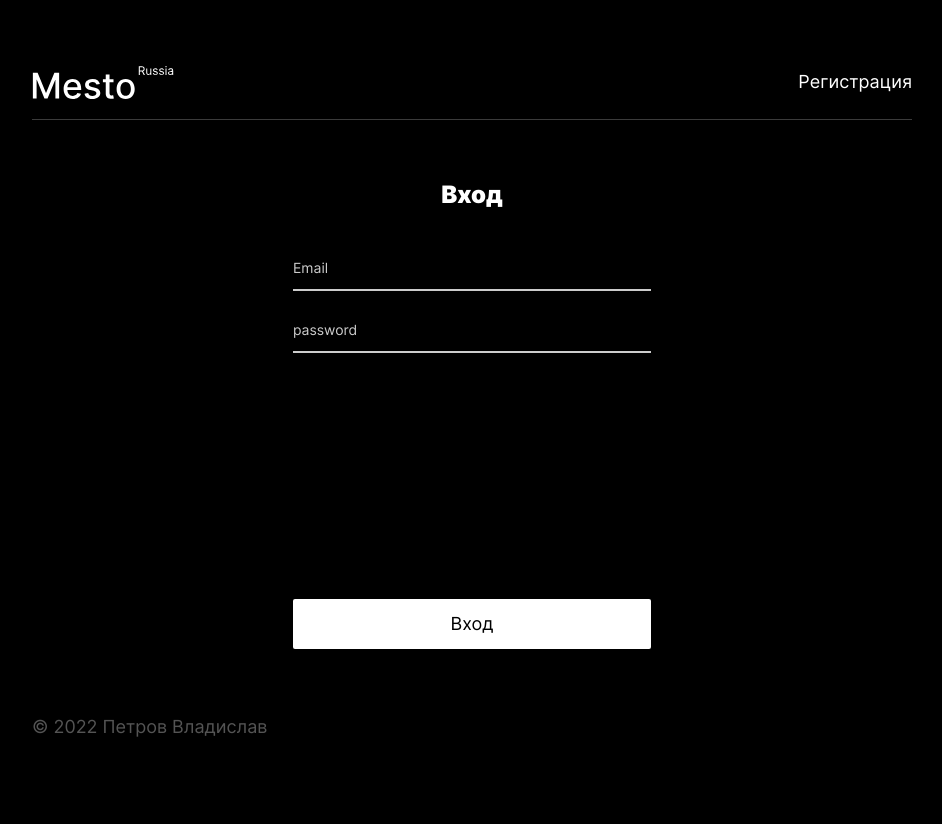
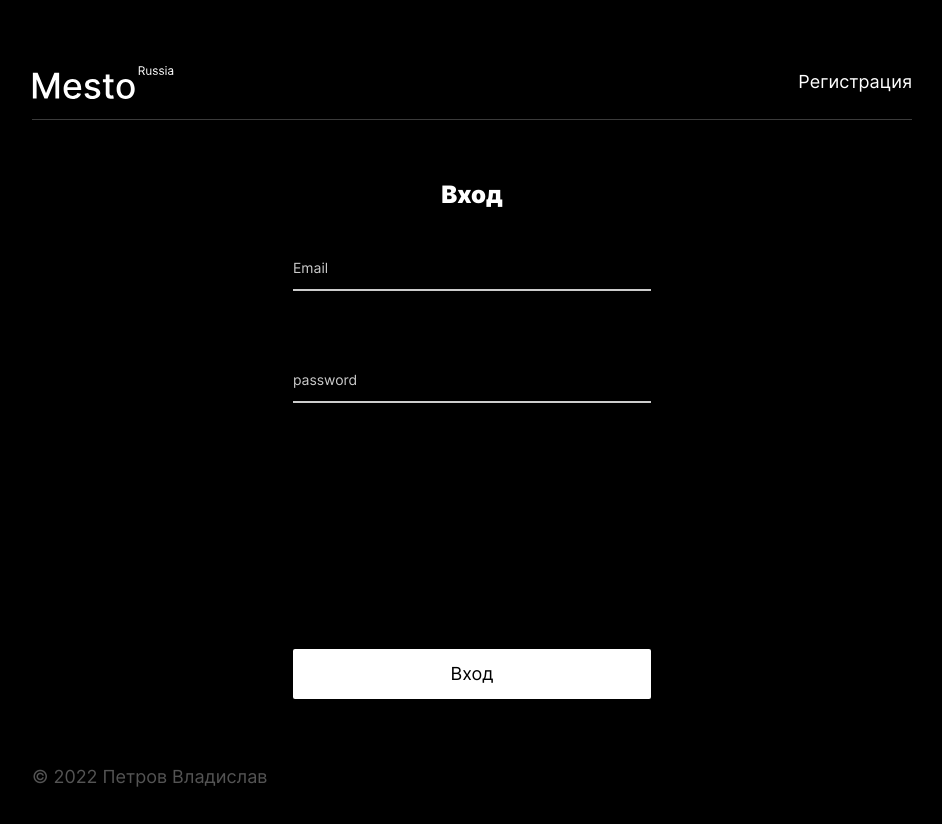
Before and after one commit to DonVladon96/react-mesto-api-full-gha, a React (Create React App) app in the folder frontend/: page /sign-in in a window 1280 px wide. Shown: the top 824 px of the page, without its empty margins (168-1110 px from the left). Before the commit the page ends 800 px from the top, so only its background shows below. Built offline with nearby package versions, Linux system fonts and the light colour scheme.

Commit message:
оправил регистрацию

```diff
--- /dev/null
+++ b/frontend/src/blocks/initial-window/__input-error/initial-window__input-error.css
@@ -0,0 +1,11 @@
+.initial-window__input-error {
+    display: block;
+    font-size: 12px;
+    font-weight: 400;
+    line-height: 15px;
+    color: red;
+    min-height: 30px;
+    padding: 5px 0 0;
+    margin: 0 0 15px;
+    width: 358px;
+}
--- a/frontend/src/components/Login.js
+++ b/frontend/src/components/Login.js
@@ -1,29 +1,15 @@
-import React, { useState } from 'react';
+import React from 'react';
 import { Link } from 'react-router-dom';
 import Header from './Header';
+import useFormValidation from '../utils/validations'
 
-function Login({ handleShowInfoMessage, onLogin }) {
-	const startValues = {
-		email: '',
-		password: ''
-	};
-
-	const [inputs, setInputs] = useState(startValues);
-
-
-	function handleChangeValue(evt) {
-		const value = evt.target.value;
-		const name = evt.target.name;
-		setInputs((state) => ({ ...state, [name]: value }));
-	}
+function Login({  onLogin }) {
+	const { values, errors , onChange } = useFormValidation();
 
 	function handleSubmitValue(evt) {
 		evt.preventDefault();
-		onLogin(inputs, restartForm);
-	}
 
-	function restartForm() {
-		setInputs({ ...startValues });
+		onLogin(values.email, values.password);
 	}
 
 	return (
@@ -44,18 +30,19 @@ function Login({ handleShowInfoMessage, onLogin }) {
 							type='email'
 							className='initial-window__input'
 							placeholder='Email'
-							value={inputs.email}
+							value={values.email || ''}
 							name='email'
-							onChange={handleChangeValue}
+							onChange={onChange}
 							required
 						/>
+						<span className='initial-window__input-error'>{errors.email || ''}</span>
 						<input
 							type='password'
 							className='initial-window__input'
 							name='password'
 							placeholder='password'
-							value={inputs.password}
-							onChange={handleChangeValue}
+							value={values.password || ''}
+							onChange={onChange}
 							required
 						/>
 						<button type='submit' className='initial-window__submit-button'>
--- a/frontend/src/components/ProtectedRoute.js
+++ b/frontend/src/components/ProtectedRoute.js
@@ -1,11 +1,18 @@
+import React from 'react';
 import { Navigate } from 'react-router-dom';
 
-function ProtectedRoute(props, children) {
-	if (!props.isLoggiedIn) {
-		return <Navigate to='/sign-in' />;
-	}
+// function ProtectedRoute(props, children) {
+// 	if (!props.isLoggiedIn) {
+// 		return <Navigate to='/sign-in' />;
+// 	}
+//
+// 	return props.children;
+// }
 
-	return props.children;
+function ProtectedRoute({ component: Component, ...props }) {
+	return(
+		props.isLoggiedIn ? <Component {...props} /> : <Navigate to='/sign-in' replace/>
+	);
 }
 
 export default ProtectedRoute;
--- a/frontend/src/components/Register.js
+++ b/frontend/src/components/Register.js
@@ -2,28 +2,12 @@ import React, { useState } from 'react';
 import { Link } from 'react-router-dom';
 import Header from './Header';
 
-function Register({ handleShowInfoMessage, onRegister }) {
-	const startValues = {
-		email: '',
-		password: ''
-	};
-
-	const [inputs, setInputs] = useState(startValues);
-
-
-	function handleChangeValue(evt) {
-		const value = evt.target.value;
-		const name = evt.target.name;
-		setInputs((state) => ({ ...state, [name]: value }));
-	}
+function Register({  onRegister }) {
+	const { values, errors, onChange } = useFormValidation();
 
 	function handleSubmitValue(evt) {
 		evt.preventDefault();
-		onRegister(inputs, restartForm);
-	}
-
-	function restartForm() {
-		setInputs({ ...startValues });
+		onRegister(values.email, values.password);
 	}
 
 	return (
@@ -45,20 +29,22 @@ function Register({ handleShowInfoMessage, onRegister }) {
 							type='email'
 							className='initial-window__input'
 							placeholder='Email'
-							value={inputs.email}
+							value={values.email || ''}
 							name='email'
-							onChange={handleChangeValue}
+							onChange={onChange}
 							required
 						/>
+						<span className='initial-window__input-error'>{errors.email || ''}</span>
 						<input
 							type='password'
 							className='initial-window__input'
 							placeholder='Password'
 							name='password'
-							value={inputs.password}
-							onChange={handleChangeValue}
+							value={values.password || ''}
+							onChange={onChange}
 							required
 						/>
+						<span className='initial-window__input-error'>{errors.email || ''}</span>
 						<button type='submit' className='initial-window__submit-button'>
 							Регистрация
 						</button>
--- a/frontend/src/index.css
+++ b/frontend/src/index.css
@@ -60,6 +60,7 @@
 @import url(blocks/initial-window/__title/initial-window__title.css);
 @import url(blocks/initial-window/__form/initial-window__form.css);
 @import url(blocks/initial-window/__input/initial-window__input.css);
+@import url(blocks/initial-window/__input-error/initial-window__input-error.css);
 @import url(blocks/initial-window/__submit-button/initial-window__submit-button.css);
 @import url(blocks/initial-window/__span-text/initial-window__span-text.css);
 @import url(./blocks/initial-window/__link/initial-window__link.css);
--- /dev/null
+++ b/frontend/src/utils/validations.js
@@ -0,0 +1,23 @@
+import { useState } from 'react';
+
+function useFormValidation() {
+    const [values, setValues] = useState({})
+    const [errors, setErrors] = useState({});
+
+    function onChange(evt) {
+        const value = evt.target.value;
+        const name = evt.target.name;
+        const error = evt.target.validationMessage;
+
+        setValues((values) => ({ ...values, [name]: value}));
+        setErrors((errors) => ({ ...errors, [name]: error}));
+    }
+
+    function restartForm(values = {}, errors = {}) {
+        setValues(values);
+        setErrors(errors);
+    }
+    return { values, errors, onChange, restartForm }
+}
+
+export default useFormValidation;
```
